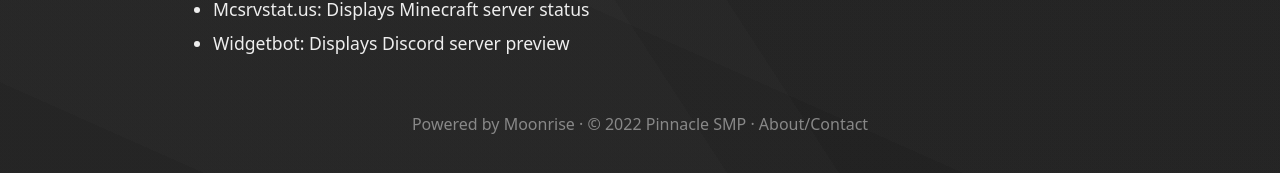
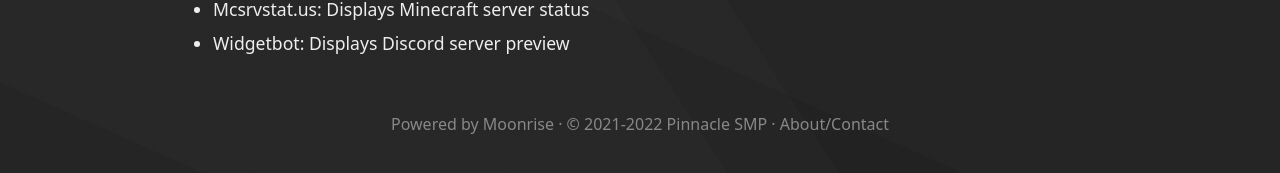
Before and after one commit to bitgardeneryt/pinnaclesite, a Jekyll site: the page built from docs/about.md, in a window 1280 px wide. Shown: the part 612-785 px from the top of the page. Built offline with Jekyll 4.4.1, drawn with Linux system fonts in a browser that asks for light colours; our own code applies the rules of GitHub Pages for plain Markdown files.

Commit message:
Update _config.yml

```diff
--- a/docs/_config.yml
+++ b/docs/_config.yml
@@ -4,7 +4,7 @@
 url: "https://pinnaclesmp.com"
 baseurl: "/"
 siteIcon: /media/android-chrome-192x192.png
-siteYear: 2022
+siteYear: 2021
 siteFooterlink: /about
 showinSearchEngines: true
 # googleAnalyticsID: (uncomment to use)
```
